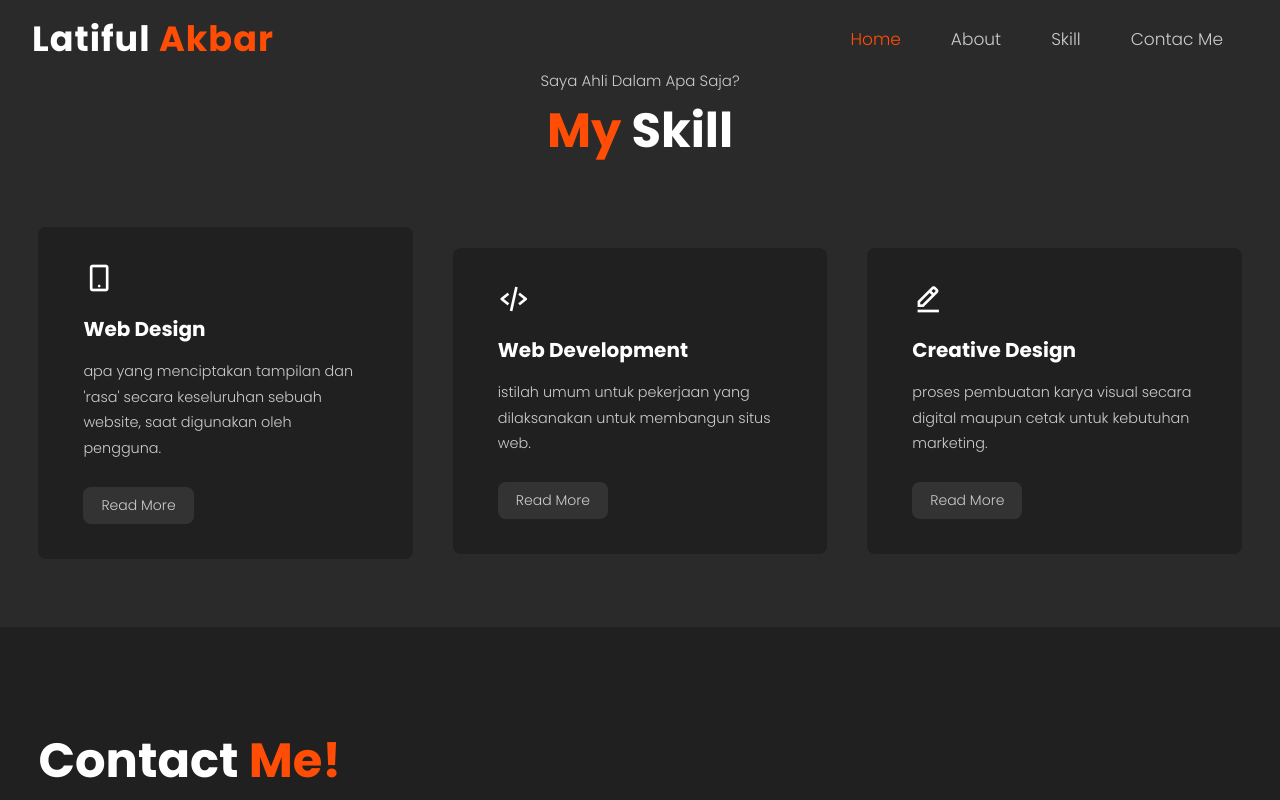
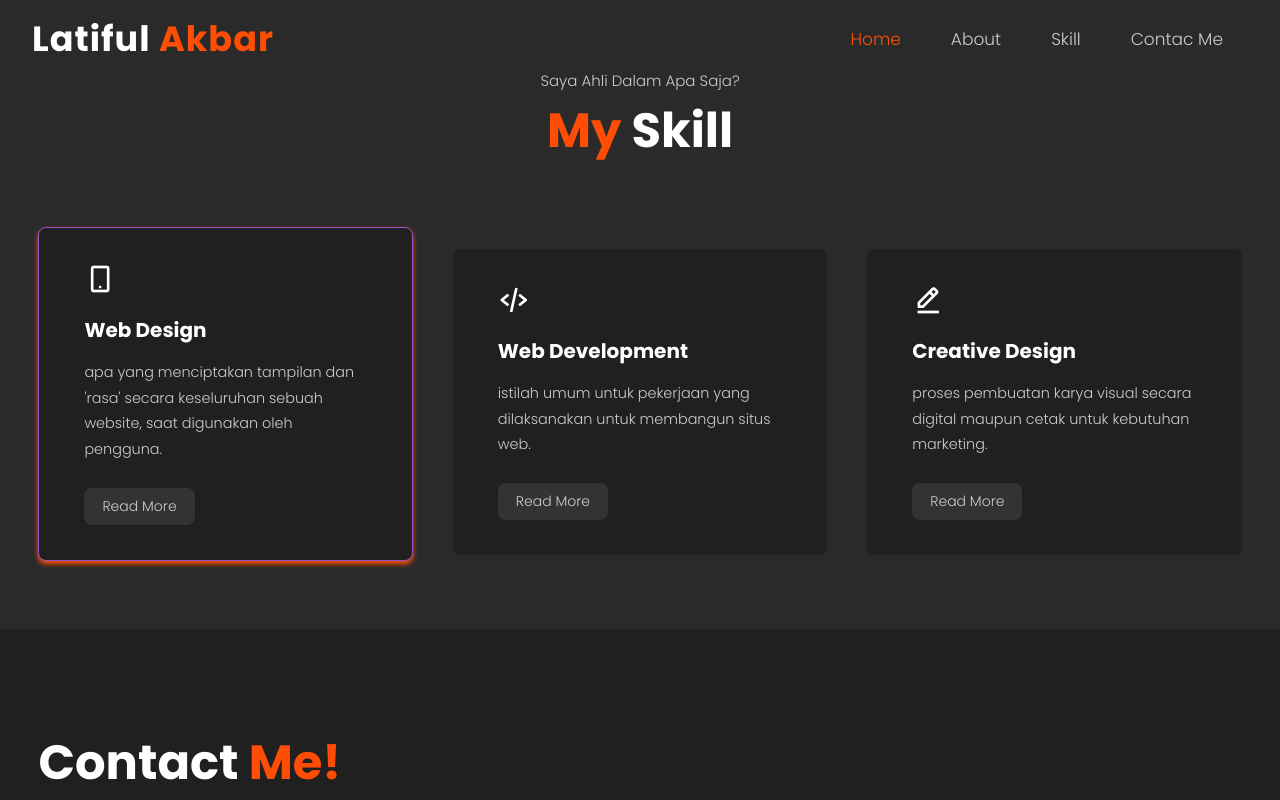
Before and after one commit to latiful12/MyProject, a plain HTML site: page index.html in a window 1280 px wide. In both pictures the pointer is over the element 225 px from the left and 1868 px from the top of the page. Shown: the part 1468-2268 px from the top of the page. Drawn offline with nearby package versions, Linux system fonts and the light colour scheme.

Commit message:
Update style.css

```diff
--- a/style.css
+++ b/style.css
@@ -274,6 +274,8 @@ header.sticky {
 
 .box:hover {
     transform: translateY(-8px);
+    border: 1px solid #9a53c4;
+    box-shadow: 0 3px 5px var(--main-color);
     cursor: pointer;
 }
 
```
